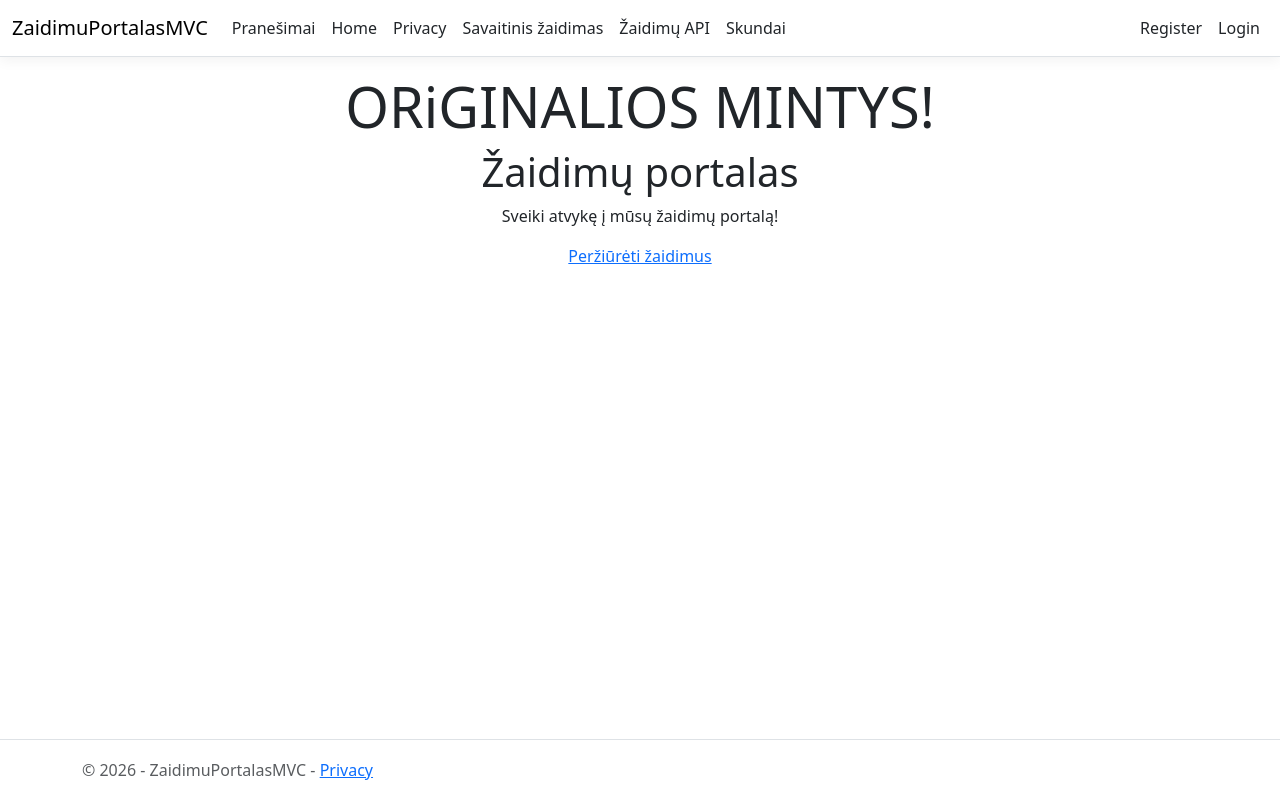
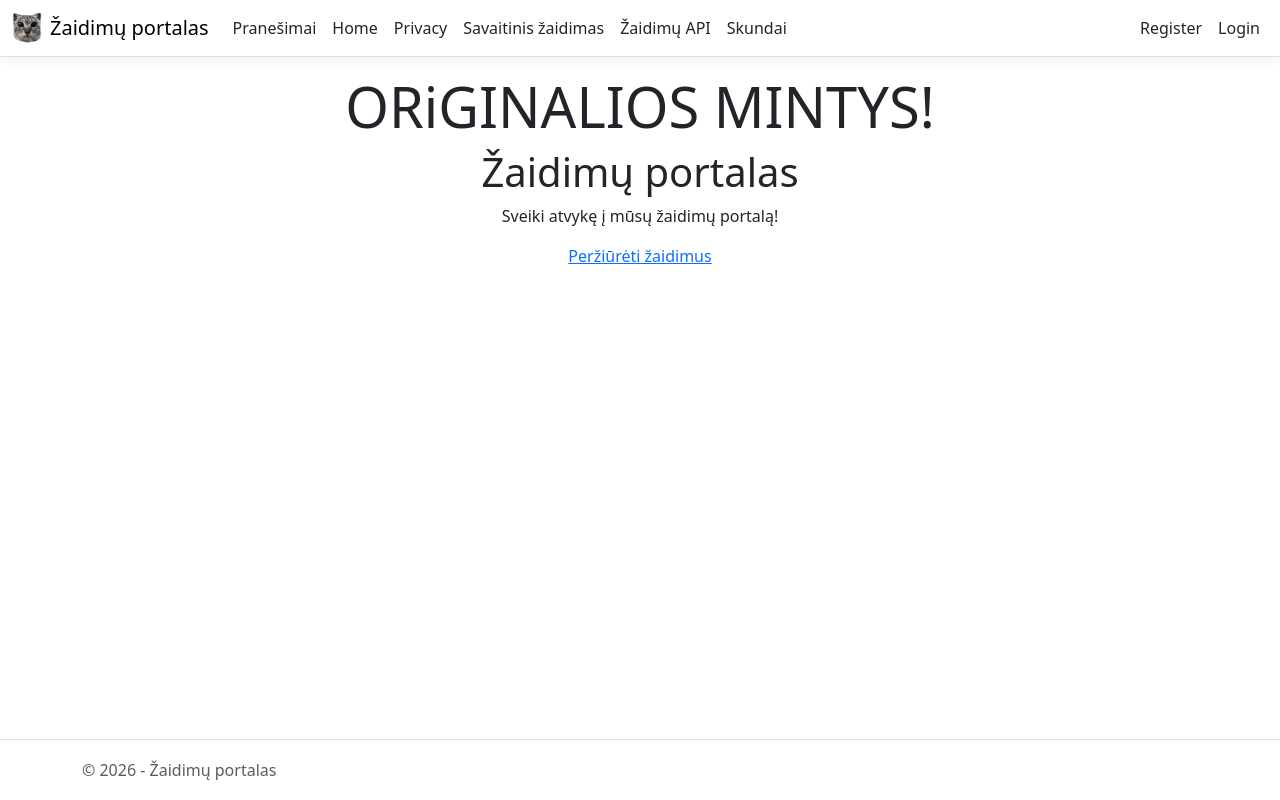
Before and after one commit to Puddlerim/ORiGINALIOS-MINTYS, an ASP.NET Core app: page / in a window 1280 px wide. Run offline with ASP.NET Core 8, Linux system fonts and the light colour scheme; style sheets or scripts are compiled from the project's sources; some libraries are stand-ins or nearby versions.

Commit message:
addition of icon + minor tweaks

```diff
--- a/ZaidimuPortalasMVC/ZaidimuPortalasMVC/Views/Shared/_Layout.cshtml
+++ b/ZaidimuPortalasMVC/ZaidimuPortalasMVC/Views/Shared/_Layout.cshtml
@@ -3,7 +3,7 @@
 <head>
     <meta charset="utf-8" />
     <meta name="viewport" content="width=device-width, initial-scale=1.0" />
-    <title>@ViewData["Title"] - ZaidimuPortalasMVC</title>
+    <title>@ViewData["Title"] - Žaidimų portalas</title>
     <link rel="icon" type="image/png" href="~/favicon.png" asp-append-version="true" />
     <script type="importmap"></script>
     <link rel="stylesheet" href="~/lib/bootstrap/dist/css/bootstrap.min.css" />
@@ -14,7 +14,19 @@
     <header>
         <nav class="navbar navbar-expand-sm navbar-toggleable-sm navbar-light bg-white border-bottom box-shadow mb-3">
             <div class="container-fluid">
-                <a class="navbar-brand" asp-area="" asp-controller="Home" asp-action="Index">ZaidimuPortalasMVC</a>
+                <a class="navbar-brand d-flex align-items-center gap-2"
+                   asp-area=""
+                   asp-controller="Home"
+                   asp-action="Index">
+
+                    <img src="~/favicon.png"
+                         alt="Cat"
+                         width="30"
+                         height="30"
+                         asp-append-version="true" />
+
+                    Žaidimų portalas
+                </a>
                 <button class="navbar-toggler" type="button" data-bs-toggle="collapse" data-bs-target=".navbar-collapse" aria-controls="navbarSupportedContent"
                         aria-expanded="false" aria-label="Toggle navigation">
                     <span class="navbar-toggler-icon"></span>
@@ -69,7 +81,7 @@
 
     <footer class="border-top footer text-muted">
         <div class="container">
-            &copy; 2026 - ZaidimuPortalasMVC - <a asp-area="" asp-controller="Home" asp-action="Privacy">Privacy</a>
+            &copy; 2026 - Žaidimų portalas
         </div>
     </footer>
     <script src="~/lib/jquery/dist/jquery.min.js"></script>
```
